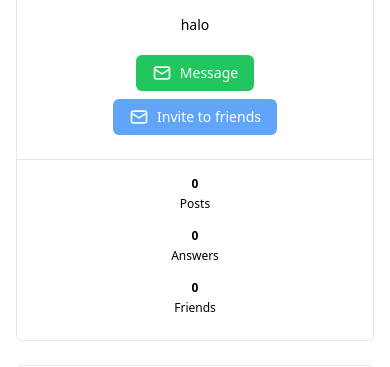
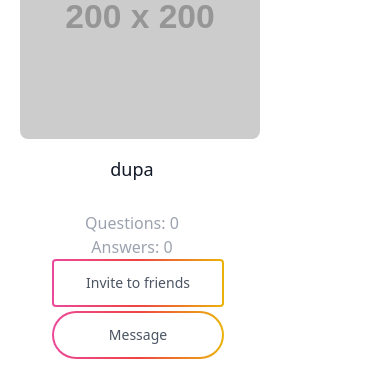
Before and after one commit to HubertKobos/ForumPy, a Django app: page /forum/find_people/ in a window 390 px wide. Shown: the part 2575-2942 px from the top of the page. Run offline with Django 4.2, Linux system fonts and the light colour scheme; a user stored in the database is signed in; data comes from the database, SQL or seed files in the repository; both versions use the stored data as it was after the commit; grey boxes labelled with a size stand in for pictures from a placeholder-image service; some libraries are stand-ins or nearby versions.

Commit message:
find ppl page, friend requests

```diff
--- a/forum/admin.py
+++ b/forum/admin.py
@@ -4,3 +4,4 @@ from . import models
 admin.site.register(models.User)
 admin.site.register(models.Room)
 admin.site.register(models.Answer)
+admin.site.register(models.Friend_Request)
--- a/forum/forms.py
+++ b/forum/forms.py
@@ -1,6 +1,6 @@
 from django import forms
 from .models import Answer, Room, User
-from django.contrib.auth.forms import UserCreationForm
+from django.contrib.auth.forms import UserCreationForm, AuthenticationForm, UsernameField
 
 class AnswerModelForm(forms.ModelForm):
     class Meta:
--- a/forum/models.py
+++ b/forum/models.py
@@ -5,8 +5,10 @@ from django.contrib.auth.models import AbstractUser
 
 class User(AbstractUser):
     friends = models.ManyToManyField("User", blank=True)
+    short_about_me = models.CharField(max_length=20, blank=True, null=True)
     number_of_questions = models.IntegerField(default=0)
     number_of_answers = models.IntegerField(default=0)
+    description = models.CharField(max_length=1000, blank=True, null=True)
 
 class Friend_Request(models.Model):
     from_user = models.ForeignKey(User, related_name="from_user", on_delete=models.CASCADE)
--- a/forum/templates/forum/find_people_page.html
+++ b/forum/templates/forum/find_people_page.html
@@ -1,54 +1,58 @@
 {% extends "header.html" %}
 
 {% block content %}
+  <section class="text-gray-600 body-font">
+    <div class="container px-5 py-24 mx-auto">
+      <div class="flex flex-col text-center w-full mb-20">
+        <h1 class="text-2xl font-medium title-font mb-4 text-gray-900 tracking-widest">Django Forum Users</h1>
+        <p class="lg:w-2/3 mx-auto leading-relaxed text-base">If you look for specific user use a browser.</p>
+      </div>
 
-<section class="bg-coolGray-50 py-4">
-    <div class="container px-4 mx-auto">
-      <div class="flex flex-wrap -m-3">
-        {% for user in all_users %}
-            <div class="w-full md:w-1/2 xl:w-1/4 p-3">
-                <div class="bg-white border border-coolGray-100 shadow-dashboard rounded-md">
-                    <div class="flex flex-col justify-center items-center px-4 pt-8 pb-6 border-b border-coolGray-100">
-                    <img class="mb-4" src="flex-ui-assets/images/dashboard/cards/avatar.png" alt="">
-                    <h2 class="text-sm font-medium text-coolGray-900">{{user}}</h2>
-                    <h3 class="mb-3 text-xs font-medium text-coolGray-400">{{user.email}}</h3>
-                    <button class="flex items-center px-4 py-2 font-medium text-sm text-white bg-green-500 hover:bg-green-600 rounded-md m-2">
-                        <svg class="mr-2" width="20" height="20" viewbox="0 0 20 20" fill="none" xmlns="http://www.w3.org/2000/svg">
-                        <path d="M15.8333 3.33334H4.16666C3.50362 3.33334 2.86773 3.59673 2.39889 4.06557C1.93005 4.53441 1.66666 5.17029 1.66666 5.83334V14.1667C1.66666 14.8297 1.93005 15.4656 2.39889 15.9344C2.86773 16.4033 3.50362 16.6667 4.16666 16.6667H15.8333C16.4964 16.6667 17.1323 16.4033 17.6011 15.9344C18.0699 15.4656 18.3333 14.8297 18.3333 14.1667V5.83334C18.3333 5.17029 18.0699 4.53441 17.6011 4.06557C17.1323 3.59673 16.4964 3.33334 15.8333 3.33334V3.33334ZM4.16666 5H15.8333C16.0543 5 16.2663 5.0878 16.4226 5.24408C16.5789 5.40036 16.6667 5.61232 16.6667 5.83334L9.99999 9.9L3.33332 5.83334C3.33332 5.61232 3.42112 5.40036 3.5774 5.24408C3.73368 5.0878 3.94564 5 4.16666 5V5ZM16.6667 14.1667C16.6667 14.3877 16.5789 14.5996 16.4226 14.7559C16.2663 14.9122 16.0543 15 15.8333 15H4.16666C3.94564 15 3.73368 14.9122 3.5774 14.7559C3.42112 14.5996 3.33332 14.3877 3.33332 14.1667V7.73334L9.56666 11.5417C9.69334 11.6148 9.83704 11.6533 9.98332 11.6533C10.1296 11.6533 10.2733 11.6148 10.4 11.5417L16.6667 7.73334V14.1667Z" fill="#F0FDF4"></path>
-                        </svg>
-                        <p>Message</p>
-                    </button>
-                    <a href="{% url 'forum:send_friend_request' user.id %}" class="flex items-center px-4 py-2 font-medium text-sm text-white bg-blue-400 hover:bg-green-600 rounded-md">
-                        <svg class="mr-2" width="20" height="20" viewbox="0 0 20 20" fill="none" xmlns="http://www.w3.org/2000/svg">
-                        <path d="M15.8333 3.33334H4.16666C3.50362 3.33334 2.86773 3.59673 2.39889 4.06557C1.93005 4.53441 1.66666 5.17029 1.66666 5.83334V14.1667C1.66666 14.8297 1.93005 15.4656 2.39889 15.9344C2.86773 16.4033 3.50362 16.6667 4.16666 16.6667H15.8333C16.4964 16.6667 17.1323 16.4033 17.6011 15.9344C18.0699 15.4656 18.3333 14.8297 18.3333 14.1667V5.83334C18.3333 5.17029 18.0699 4.53441 17.6011 4.06557C17.1323 3.59673 16.4964 3.33334 15.8333 3.33334V3.33334ZM4.16666 5H15.8333C16.0543 5 16.2663 5.0878 16.4226 5.24408C16.5789 5.40036 16.6667 5.61232 16.6667 5.83334L9.99999 9.9L3.33332 5.83334C3.33332 5.61232 3.42112 5.40036 3.5774 5.24408C3.73368 5.0878 3.94564 5 4.16666 5V5ZM16.6667 14.1667C16.6667 14.3877 16.5789 14.5996 16.4226 14.7559C16.2663 14.9122 16.0543 15 15.8333 15H4.16666C3.94564 15 3.73368 14.9122 3.5774 14.7559C3.42112 14.5996 3.33332 14.3877 3.33332 14.1667V7.73334L9.56666 11.5417C9.69334 11.6148 9.83704 11.6533 9.98332 11.6533C10.1296 11.6533 10.2733 11.6148 10.4 11.5417L16.6667 7.73334V14.1667Z" fill="#F0FDF4"></path>
-                        </svg>
-                        <p>Invite to friends</p>
+      <div class="flex flex-wrap">
+
+            {% for user in all_users %}
+          <div class="h-full flex sm:flex-row flex-col items-center sm:justify-start justify-center text-center sm:text-left">
+            <img alt="team" class="flex-shrink-0 rounded-lg w-60 h-60 object-cover object-center sm:mb-4 mb-4" src="https://dummyimage.com/200x200">
+            <div class="flex-grow sm:pl-8">
+              <h2 class="title-font font-medium text-lg text-gray-900 mr-4">{{user.username}}</h2>
+              {% if user.short_about_me != none%}
+                <h3 class="text-gray-500 mb-1">{{user.short_about_me}}</h3>
+                <h3 class="text-gray-500 mb-1 mr-4">{{user.email}}</h3>
+                <h1 class="text-gray-400 mb-0.1 mr-4">Questions: {{user.number_of_questions}}</h1>
+                <h1 class="text-gray-400 mb-0.1 mr-4">Answers: {{user.number_of_answers}}</h1>
+                <span class="flex flex-col">
+                    <a href="{% url 'forum:send_friend_request' user.id %}" class="inline-block p-[2px] rounded bg-gradient-to-r from-pink-500 via-red-500 to-yellow-500 hover:text-white active:text-opacity-75 focus:outline-none focus:ring mb-1 mr-1">
+                        <span class="block px-8 py-3 text-sm font-medium bg-white rounded-sm hover:bg-transparent">
+                        Invite to friends
+                        </span>
                     </a>
-                    </div>
-                    <div class="flex flex-wrap pt-4 pb-6 -m-2">
-                    <div class="w-full md:w-1/3 p-2">
-                        <div class="text-center">
-                        <p class="mb-1 text-xs text-coolGray-900 font-semibold">{{user.number_of_questions}}</p>
-                        <p class="text-xs text-coolGray-400 font-medium">Posts</p>
-                        </div>
-                    </div>
-                    <div class="w-full md:w-1/3 p-2">
-                        <div class="text-center">
-                        <p class="mb-1 text-xs text-coolGray-900 font-semibold">{{user.number_of_answers}}</p>
-                        <p class="text-xs text-coolGray-400 font-medium">Answers</p>
-                        </div>
-                    </div>
-                    <div class="w-full md:w-1/3 p-2">
-                        <div class="text-center">
-                        <p class="mb-1 text-xs text-coolGray-900 font-semibold">{{user.friends.count}}</p>
-                        <p class="text-xs text-coolGray-400 font-medium">Friends</p>
-                        </div>
-                    </div>
-                    </div>
-                </div>
+                    <a class="inline-block p-[2px] rounded-full bg-gradient-to-r from-pink-500 via-red-500 to-yellow-500 hover:text-white active:text-opacity-75 focus:outline-none focus:ring mb-1 mr-1">
+                        <span class="block px-8 py-3 text-sm font-medium bg-white rounded-full hover:bg-transparent">
+                        Message
+                        </span>
+                    </a>
+                </span>
+              {% else %}
+                <h3 class="text-gray-500 mb-1 mr-4 mt-7">{{user.email}}</h3>
+                <h1 class="text-gray-400 mb-0.1 mr-4">Questions: {{user.number_of_questions}}</h1>
+                <h1 class="text-gray-400 mb-0.1 mr-4">Answers: {{user.number_of_answers}}</h1>
+                <span class="flex flex-col">
+                    <a href="{% url 'forum:send_friend_request' user.id %}" class="inline-block p-[2px] rounded bg-gradient-to-r from-pink-500 via-red-500 to-yellow-500 hover:text-white active:text-opacity-75 focus:outline-none focus:ring mb-1 mr-1">
+                        <span class="block px-8 py-3 text-sm font-medium bg-white rounded-sm hover:bg-transparent">
+                        Invite to friends
+                        </span>
+                    </a>
+                    <a class="inline-block p-[2px] rounded-full bg-gradient-to-r from-pink-500 via-red-500 to-yellow-500 hover:text-white active:text-opacity-75 focus:outline-none focus:ring mb-1 mr-1">
+                        <span class="block px-8 py-3 text-sm font-medium bg-white rounded-full hover:bg-transparent">
+                        Message
+                        </span>
+                    </a>
+                </span>
+                {% endif %}
+              </div>
             </div>
-        {% endfor %}
-      </div>
+
+            {% endfor %}
     </div>
   </section>
 
--- a/forum/templates/forum/index.html
+++ b/forum/templates/forum/index.html
@@ -5,7 +5,7 @@
       <div class="flex flex-wrap -m-12">
         {% for room in latest_posts %}
             <div class="p-12 md:w-1/2 flex flex-col items-start">
-                <span class="inline-block py-1 px-2 rounded bg-indigo-50 text-indigo-500 text-xs font-medium tracking-widest mt-5">CATEGORY</span>
+                <span class="inline-block py-1 px-2 rounded bg-indigo-50 text-indigo-500 text-xs font-medium tracking-widest mt-5">{{room.category}}</span>
                 <h2 class="sm:text-3xl text-2xl title-font font-medium text-gray-900 mt-4 mb-4">{{room.topic}}</h2>
                 <p class="leading-relaxed mb-8">{{room.description}}</p>
                 <div class="flex items-center flex-wrap pb-4 mb-4 border-b-2 border-gray-100 mt-auto w-full">
@@ -30,8 +30,8 @@
                 <a class="inline-flex items-center">
                     <img alt="blog" src="https://dummyimage.com/104x104" class="w-12 h-12 rounded-full flex-shrink-0 object-cover object-center">
                     <span class="flex-grow flex flex-col pl-4">
-                    <span class="title-font font-medium text-gray-900">Holden Caulfield</span>
-                    <span class="text-gray-400 text-xs tracking-widest mt-0.5">UI DEVELOPER</span>
+                    <span class="title-font font-medium text-gray-900">{{room.created_by}}</span>
+                    <span class="text-gray-400 text-xs tracking-widest mt-0.5">{{room.short_about_me}}</span>
                     </span>
                 </a>
             </div>
--- a/forum/templates/header.html
+++ b/forum/templates/header.html
@@ -1,4 +1,4 @@
-!<!DOCTYPE html>
+<!DOCTYPE html>
 <!--[if lt IE 7]>      <html class="no-js lt-ie9 lt-ie8 lt-ie7"> <![endif]-->
 <!--[if IE 7]>         <html class="no-js lt-ie9 lt-ie8"> <![endif]-->
 <!--[if IE 8]>         <html class="no-js lt-ie9"> <![endif]-->
@@ -20,10 +20,16 @@
                 <svg xmlns="http://www.w3.org/2000/svg" fill="none" stroke="currentColor" stroke-linecap="round" stroke-linejoin="round" stroke-width="2" class="w-10 h-10 text-white p-2 bg-indigo-500 rounded-full" viewBox="0 0 24 24">
                   <path d="M12 2L2 7l10 5 10-5-10-5zM2 17l10 5 10-5M2 12l10 5 10-5"></path>
                 </svg>
-                <a href="/forum" class="ml-3 text-xl">Django Forum</a>
+                <a href="/forum" class="ml-3 text-xl font-bold">Django Forum</a>
               </a>
+
               <nav class="md:ml-auto flex flex-wrap items-center text-base justify-center">
-                <a href="{% url 'forum:create_post' %}" class="bg-blue-500 hover:bg-blue-700 text-white font-bold py-2 px-4 rounded-full mr-2">
+                <a class=" hover:text-gray-900">You have new friend request</a>
+                <svg xmlns="http://www.w3.org/2000/svg" fill="none" viewBox="0 0 24 24" stroke-width="1.5" stroke="currentColor" class="w-6 h-6 fill-blue-200">
+                  <path stroke-linecap="round" stroke-linejoin="round" d="M14.857 17.082a23.848 23.848 0 005.454-1.31A8.967 8.967 0 0118 9.75v-.7V9A6 6 0 006 9v.75a8.967 8.967 0 01-2.312 6.022c1.733.64 3.56 1.085 5.455 1.31m5.714 0a24.255 24.255 0 01-5.714 0m5.714 0a3 3 0 11-5.714 0" />
+                </svg>
+
+                <a href="{% url 'forum:create_post' %}" class="bg-blue-500 hover:bg-blue-700 text-white font-bold py-2 px-4 rounded-full mr-2 ml-10">
                   Ask a question
               </a>
                 {% if request.user.is_authenticated %}
@@ -36,8 +42,9 @@
                 {% endif %}
               </nav>
               {% if request.user.is_authenticated %}
-                <button onclick="location.href='/forum/my_profile' "class="inline-flex items-center bg-gray-100 border-0 py-1 px-3 focus:outline-none hover:bg-gray-200 rounded text-base mt-4 md:mt-0">Profile
-                </button>
+                <a class="mr-5 hover:text-gray-900" href="{% url 'forum:my_profile' request.user.pk %}" class="ml-3 text-xl">My profile</a>
+                {% comment %} <button onclick="location.href='/forum/my_profile' "class="inline-flex items-center bg-gray-100 border-0 py-1 px-3 focus:outline-none hover:bg-gray-200 rounded text-base mt-4 md:mt-0">Profile
+                </button> {% endcomment %}
                 <button onclick="location.href='/forum/logout' "class="inline-flex items-center bg-gray-100 border-0 py-1 px-3 focus:outline-none hover:bg-gray-200 rounded text-base mt-4 md:mt-0">Logout
                   <svg fill="none" stroke="currentColor" stroke-linecap="round" stroke-linejoin="round" stroke-width="2" class="w-4 h-4 ml-1" viewBox="0 0 24 24">
                     <path d="M5 12h14M12 5l7 7-7 7"></path>
--- a/forum/templates/registration/logged_out.html
+++ b/forum/templates/registration/logged_out.html
@@ -1,5 +1,8 @@
 {% extends "header.html" %}
 
 {% block content %}
-<h1>You are logged out</h1>
+<div class="flex items-center bg-blue-500 text-white text-sm font-bold px-4 py-3" role="alert">
+    <svg class="fill-current w-4 h-4 mr-2" xmlns="http://www.w3.org/2000/svg" viewBox="0 0 20 20"><path d="M12.432 0c1.34 0 2.01.912 2.01 1.957 0 1.305-1.164 2.512-2.679 2.512-1.269 0-2.009-.75-1.974-1.99C9.789 1.436 10.67 0 12.432 0zM8.309 20c-1.058 0-1.833-.652-1.093-3.524l1.214-5.092c.211-.814.246-1.141 0-1.141-.317 0-1.689.562-2.502 1.117l-.528-.88c2.572-2.186 5.531-3.467 6.801-3.467 1.057 0 1.233 1.273.705 3.23l-1.391 5.352c-.246.945-.141 1.271.106 1.271.317 0 1.357-.392 2.379-1.207l.6.814C12.098 19.02 9.365 20 8.309 20z"/></svg>
+    <p>You are logout</p>
+  </div>
 {% endblock content%}
--- a/forum/urls.py
+++ b/forum/urls.py
@@ -13,7 +13,8 @@ urlpatterns = [
     path('create_new_post/', views.create_new_question, name='create_post'),
     path('delete_message/<str:pk>', views.DeleteMessage.as_view(), name='delete_message'),
     path('find_people/', views.FindPeopleView.as_view(), name='find_people'),
+    path('my_profile/<int:pk>/', views.MyProfileView.as_view(),name='my_profile'),
     path('send_friend_request/<int:userID>/',views.send_friend_request, name='send_friend_request'),
     path('accept_friend_request/<int:requestId>/',views.accept_friend_request, name='accept_friend_request'),
-    path('logout/', LogoutView.as_view(), name='logout')
+    path('logout/', views.logout_then_login, name='logout')
 ]
--- a/forum/views.py
+++ b/forum/views.py
@@ -2,6 +2,8 @@ from django.http import HttpResponse, HttpResponseRedirect
 from django.views.generic.base import TemplateView
 from django.views.generic.edit import CreateView, DeleteView
 from django.contrib.auth import logout
+from django.shortcuts import resolve_url
+from django.contrib.auth.views import LogoutView
 from django.contrib.auth.decorators import login_required
 from .forms import AnswerModelForm, CreateNewRoom, CustiomUserCreationForm
 from .models import Answer, Room, User, Friend_Request
@@ -13,17 +15,34 @@ class HomePageView(TemplateView):
 
     def get_context_data(self, **kwargs):
         context = super().get_context_data(**kwargs)
-        context['latest_posts'] = reversed(Room.objects.all()[6:])
+        first_posts = reversed(Room.objects.all())
+        first_posts = list(first_posts)
+        context['latest_posts'] = first_posts[:8]
         return context
+
+class MyProfileView(TemplateView):
+    template_name = "forum/my_profile_page.html"
+
+    def get_context_data(self, **kwargs):
+        pk = self.kwargs['pk']
+        context = super().get_context_data(**kwargs)
+        context['user_information'] = User.objects.get(id=pk)
+        return context
+
+def logout_then_login(request):
+    """
+    Log out the user if they are logged in. Then redirect to the login page.
+    """
+    login_url='/forum/login'
+    return LogoutView.as_view(next_page=login_url)(request)
+
 
 # create new room
 @login_required
 def create_new_question(request):
     if request.method == 'POST':
         form = CreateNewRoom(request.POST)
-        print("request.POST--->", form)
         if form.is_valid():
-            print(form.cleaned_data)
             Room.objects.create(
                 created_by = request.user,
                 topic = form.cleaned_data['topic'],
@@ -54,8 +73,6 @@ class RoomPageView(CreateView):
         context = super().get_context_data(**kwargs)
         context['answers'] = Answer.objects.filter(room=pk) # use filter instead of get cause get only one object
         context['room_info'] = Room.objects.get(pk=pk)
-        print("context -->", context)
-        print("request -->", self.request)
         return context
 
     def form_valid(self, form):
@@ -117,4 +134,3 @@ def accept_friend_request(request, requestID):
 @login_required
 def logout_view(request):
     logout(request)
-    # return reverse('forum:logout')
```
Also changed, not shown: forum/templates/forum/my_profile_page.html (added, +74 -0 lines), forum/templates/forum/room_page.html (+7 -0 lines), forum/templates/registration/login.html (+37 -5 lines), db.sqlite3, forum/migrations/0007_user_short_about_me.py (added), forum/migrations/0008_user_description.py (added).
